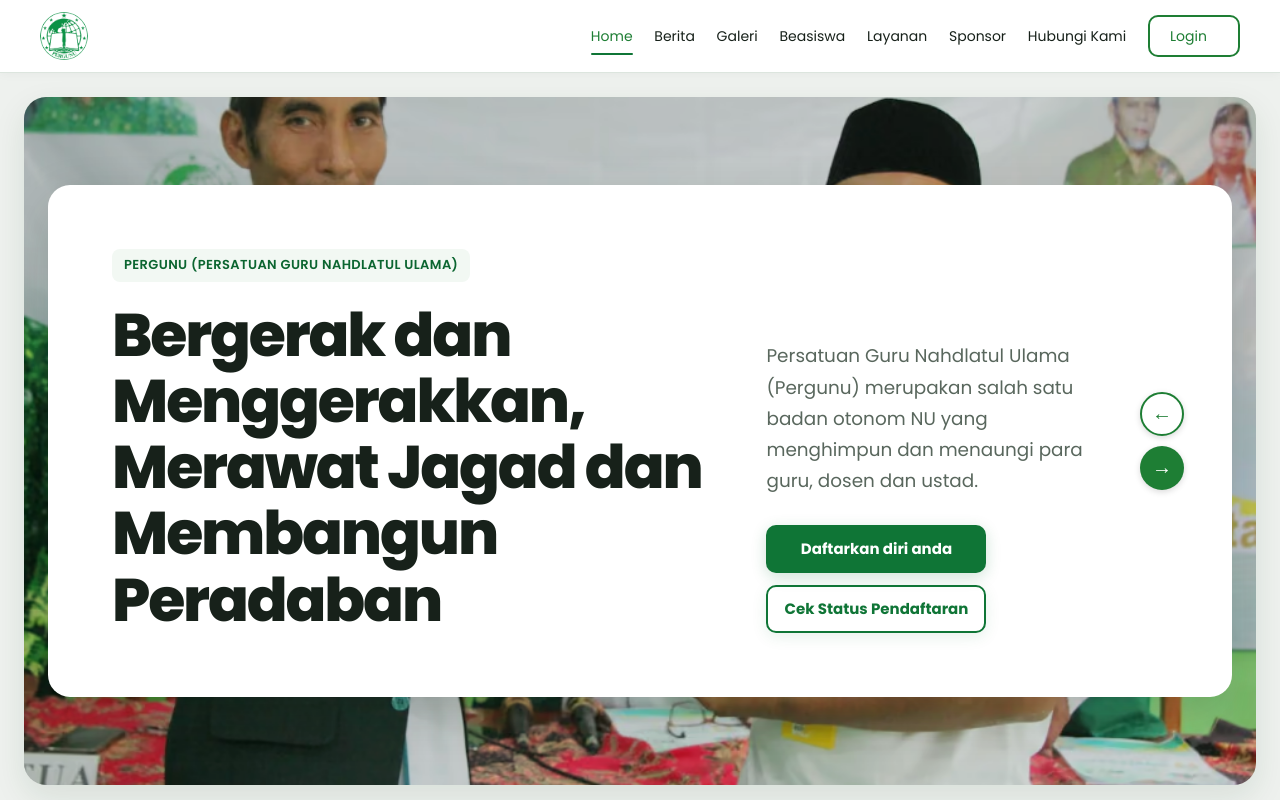
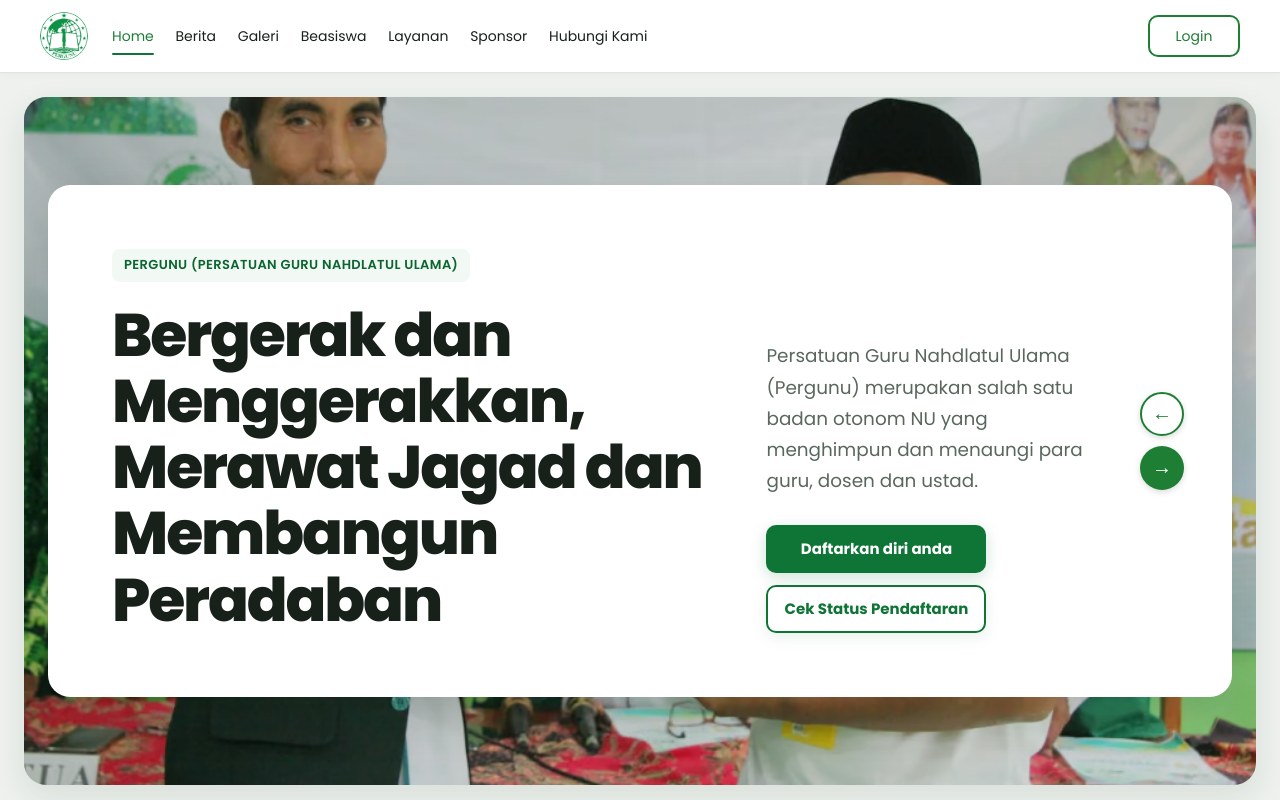
Before and after one commit to Ruzzuu/Pergunu2, a React (Vite) app: page / in a window 1280 px wide. Shown: the top 800 px of the page. Built offline with nearby package versions, Linux system fonts and the light colour scheme; no server answers.

Commit message:
Align navbar links and login action

```diff
--- a/src/legacy/public-ui.css
+++ b/src/legacy/public-ui.css
@@ -65,14 +65,14 @@
   min-height: 72px;
   margin-inline: auto;
   padding: 10px 0;
-  justify-content: space-between;
+  justify-content: flex-start;
   gap: 24px;
 }
 
 .navbar-left a { display: flex; border-radius: 50%; }
 .logo { width: 48px; height: 48px; }
-.navbar-right { margin-left: auto; }
-.navbar-right ul { gap: clamp(14px, 1.7vw, 26px); }
+.navbar-right { flex: 1 1 auto; margin-left: 0; }
+.navbar-right ul { width: 100%; gap: clamp(14px, 1.7vw, 26px); }
 .navbar-right li { font-size: 14px; }
 .navbar-right ul li a {
   position: relative;
@@ -98,7 +98,11 @@
   min-height: 42px !important;
   padding: 9px 20px !important;
   border-radius: var(--radius-control);
+  display: inline-flex;
+  align-items: center;
+  justify-content: center;
 }
+.navbar-right ul > li.login-button-wrapper { margin-left: auto; }
 .navbar-login-btn.sponsor-active::after,
 .navbar-login-btn.active::after { display: none; }
 
@@ -561,7 +565,7 @@
   .navbar-right li { font-size: 15px; }
   .navbar-right ul li a { width: 100%; padding: 4px 0; }
   .navbar-right ul li a.sponsor-active::after { right: auto; width: 28px; }
-  .login-button-wrapper { grid-column: 1 / -1; margin-top: 8px; }
+  .navbar-right ul > li.login-button-wrapper { grid-column: 1 / -1; margin-top: 8px; margin-left: 0; }
   .navbar-login-btn { justify-content: center; border-radius: var(--radius-control); }
   .user-info, .user-actions { width: 100%; }
   .user-info { align-items: flex-start; flex-direction: column; }
@@ -671,7 +675,7 @@
 @media (max-width: 390px) {
   .navbar-right { padding-inline: 16px; }
   .navbar-right ul { grid-template-columns: 1fr; }
-  .login-button-wrapper { grid-column: 1; }
+  .navbar-right ul > li.login-button-wrapper { grid-column: 1; margin-left: 0; }
   .hero-card { padding-inline: 18px; }
   .hero-title { font-size: 2rem; }
   .card-actions { grid-template-columns: 1fr; }
```
